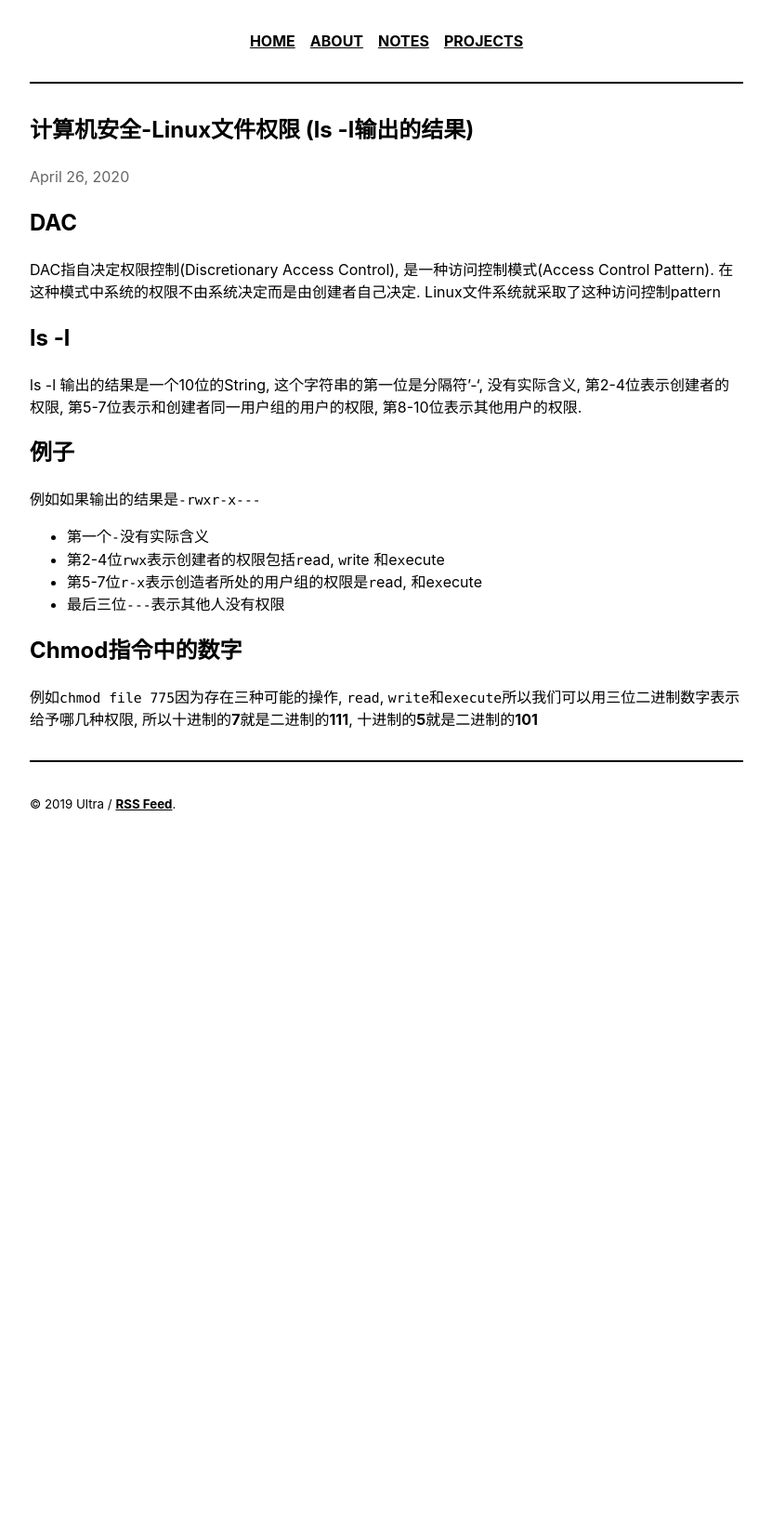
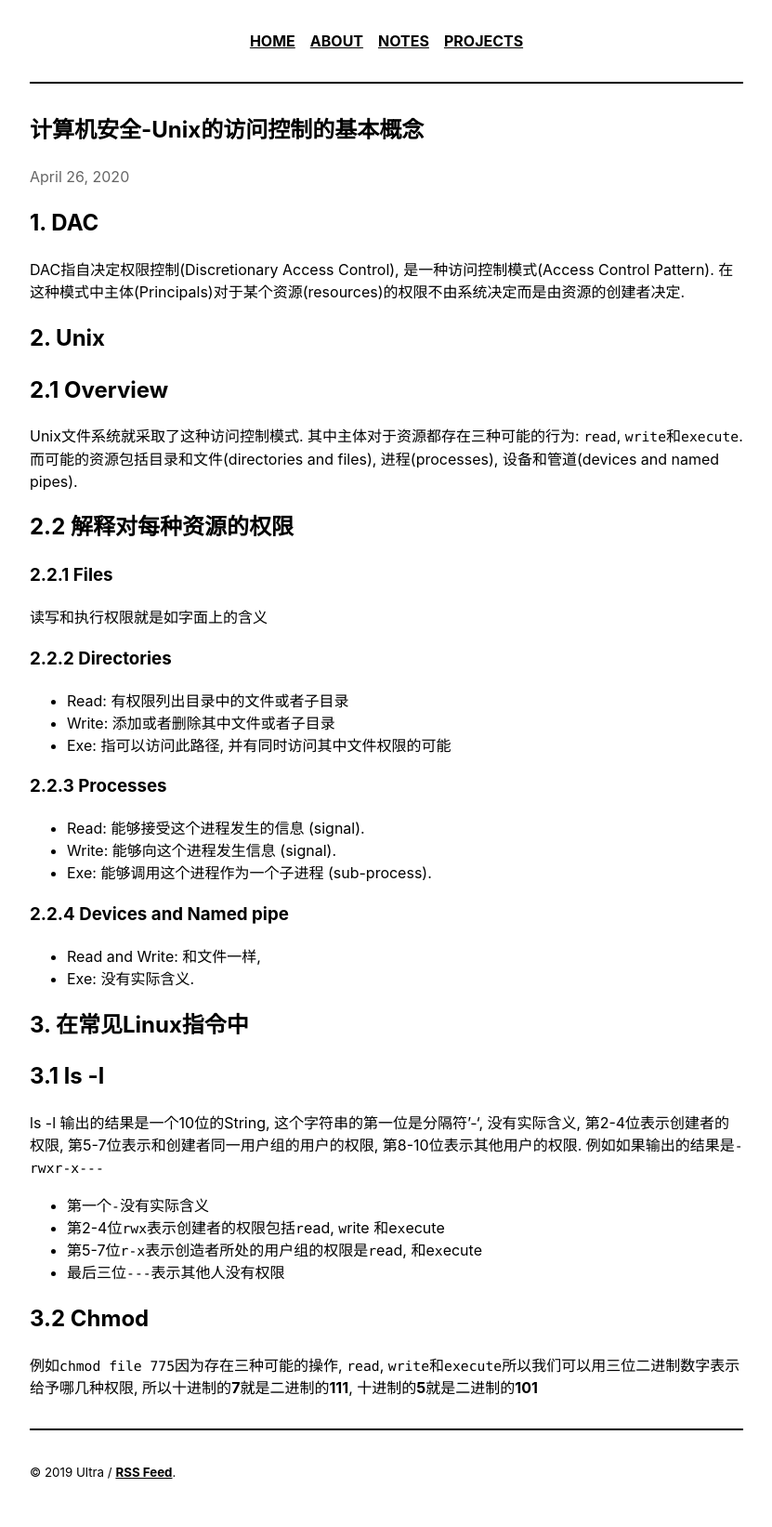
Before and after one commit to aooXu/aooXu.github.io, a Jekyll site: the page built from _posts/2020-04-26-linux-file-permission.md, in a window 1280 px wide. Shown: the whole page at 93% size, without its empty margins (224-1055 px from the left). Built offline with Jekyll 4.4.1, drawn with Linux system fonts in a browser that asks for light colours; before the commit the page ends 924 px from its top, so only the background shows below that.

Commit message:
update the access control

```diff
--- a/_posts/2020-04-26-linux-file-permission.md
+++ b/_posts/2020-04-26-linux-file-permission.md
@@ -1,25 +1,54 @@
 ---
 layout: post
-title: 计算机安全-Linux文件权限 (ls -l输出的结果)
-description: 今天看到Linux的权限模型中每个文件的权限是一个10位String, 所以有些不明所以.
+title: 计算机安全-Unix的访问控制的基本概念
+description: 今天看到课件里面说Unix文件系统中每个文件的权限都用一个10位String来表述, 有些没搞懂到底是什么意思, 所以写了这篇文章.
 ---
 
-# DAC
+# 1. DAC
 
-DAC指自决定权限控制(Discretionary Access Control), 是一种访问控制模式(Access Control Pattern). 在这种模式中系统的权限不由系统决定而是由创建者自己决定. Linux文件系统就采取了这种访问控制pattern
+DAC指自决定权限控制(Discretionary Access Control), 是一种访问控制模式(Access Control Pattern). 在这种模式中主体(Principals)对于某个资源(resources)的权限不由系统决定而是由资源的创建者决定.
 
-# ls -l
+# 2. Unix
 
-ls -l 输出的结果是一个10位的String, 这个字符串的第一位是分隔符'-', 没有实际含义, 第2-4位表示创建者的权限, 第5-7位表示和创建者同一用户组的用户的权限, 第8-10位表示其他用户的权限.
+## 2.1 Overview
 
-# 例子
+Unix文件系统就采取了这种访问控制模式.
+其中主体对于资源都存在三种可能的行为: `read`, `write`和`execute`.
+而可能的资源包括目录和文件(directories and files), 进程(processes), 设备和管道(devices and named pipes).
 
-例如如果输出的结果是`-rwxr-x---`
+## 2.2 解释对每种资源的权限
+
+### 2.2.1 Files
+
+读写和执行权限就是如字面上的含义
+
+### 2.2.2 Directories
+
+* Read: 有权限列出目录中的文件或者子目录
+* Write: 添加或者删除其中文件或者子目录
+* Exe: 指可以访问此路径, 并有同时访问其中文件权限的可能
+
+### 2.2.3 Processes
+
+* Read: 能够接受这个进程发生的信息 (signal).
+* Write: 能够向这个进程发生信息 (signal).
+* Exe: 能够调用这个进程作为一个子进程 (sub-process).
+
+### 2.2.4 Devices and Named pipe
+
+* Read and Write: 和文件一样,
+* Exe: 没有实际含义.
+
+# 3. 在常见Linux指令中
+
+# 3.1 ls -l
+
+ls -l 输出的结果是一个10位的String, 这个字符串的第一位是分隔符'-', 没有实际含义, 第2-4位表示创建者的权限, 第5-7位表示和创建者同一用户组的用户的权限, 第8-10位表示其他用户的权限. 例如如果输出的结果是`-rwxr-x---`
 * 第一个`-`没有实际含义
 * 第2-4位`rwx`表示创建者的权限包括`r`ead, `w`rite 和e`x`ecute
 * 第5-7位`r-x`表示创造者所处的用户组的权限是`r`ead, 和e`x`ecute
 * 最后三位`---`表示其他人没有权限
 
-# Chmod指令中的数字
+# 3.2 Chmod
 
 例如`chmod file 775`因为存在三种可能的操作, `read`, `write`和`execute`所以我们可以用三位二进制数字表示给予哪几种权限, 所以十进制的**7**就是二进制的**111**, 十进制的**5**就是二进制的**101**
```
